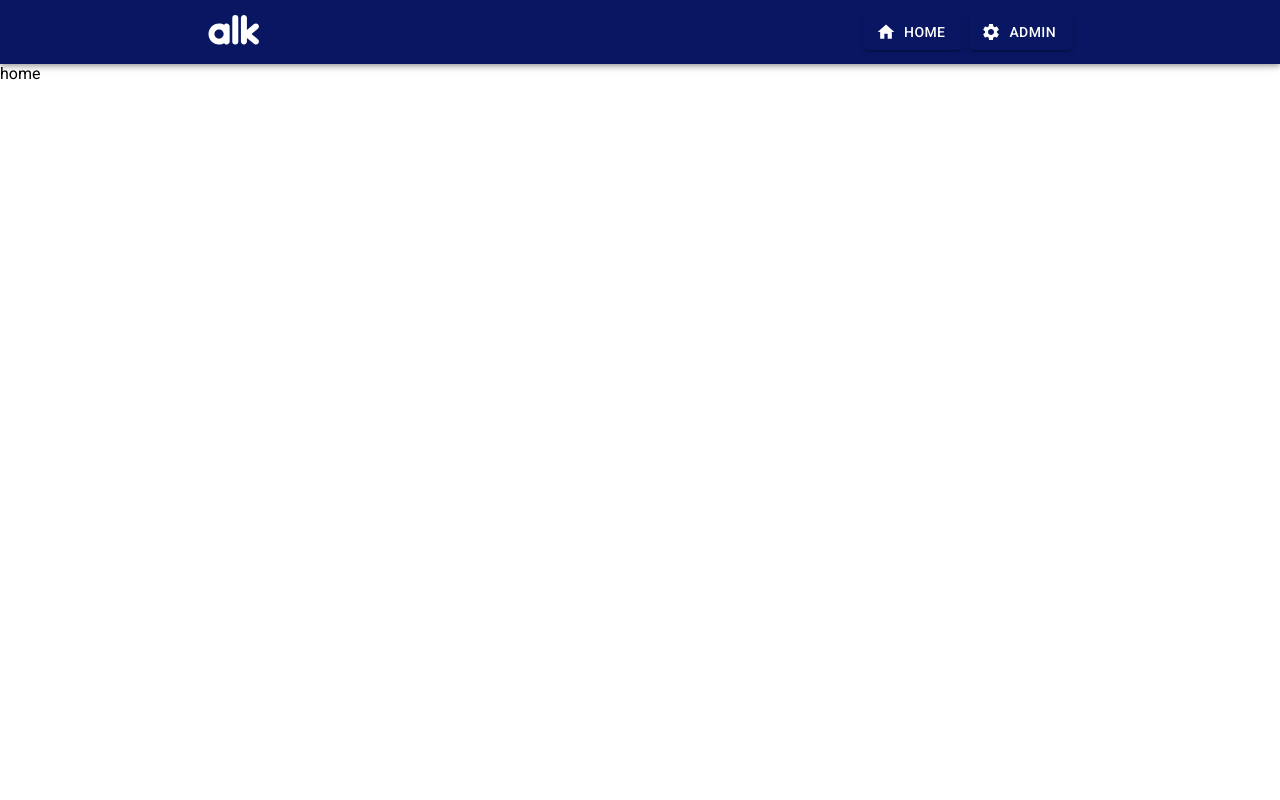
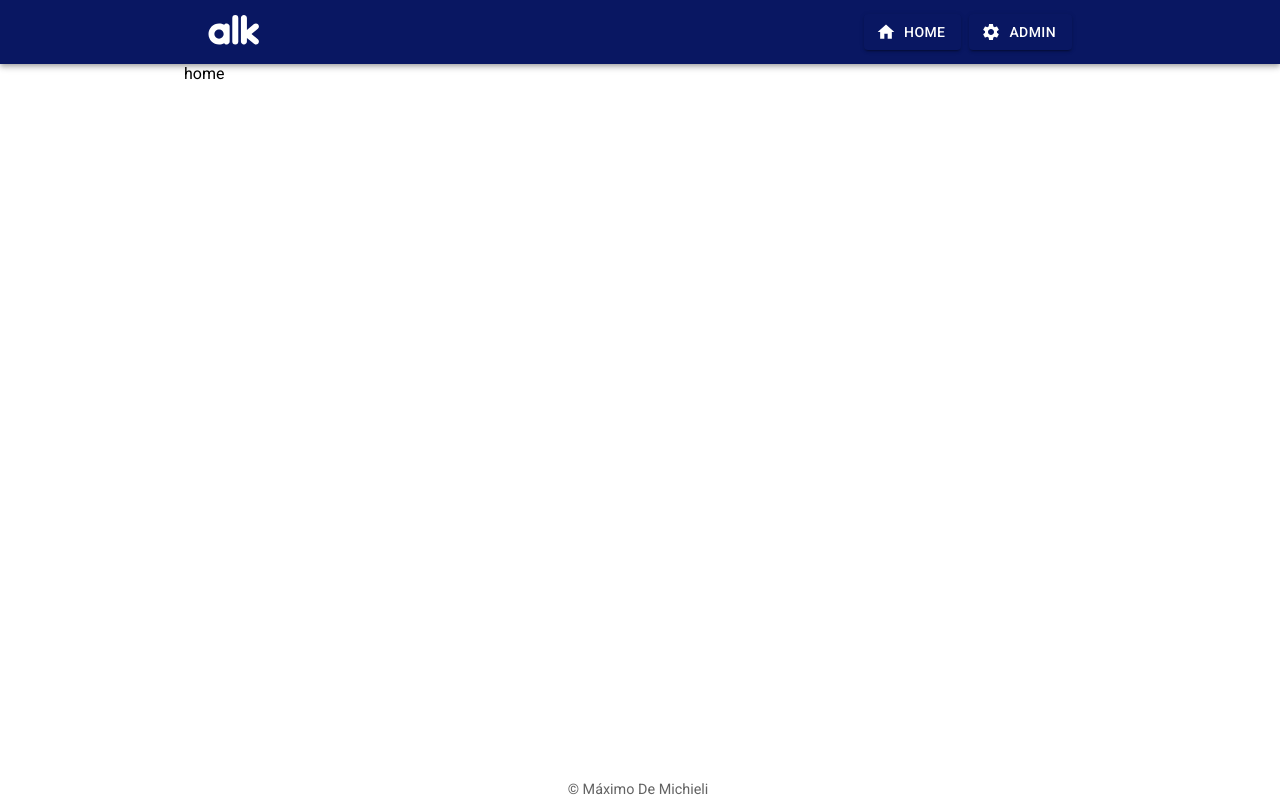
Before and after one commit to MaxiDeMichieli/alkemy-blog-fontend, a React (Create React App) app: page / in a window 1280 px wide. Built offline with nearby package versions, Linux system fonts and the light colour scheme.

Commit message:
Add footer component and change header

```diff
--- a/src/App.jsx
+++ b/src/App.jsx
@@ -1,8 +1,10 @@
 import React from 'react';
 import { BrowserRouter } from 'react-router-dom';
 import { ThemeProvider } from '@material-ui/core/styles';
+import { Container } from '@material-ui/core';
 import Router from './router/Router';
 import Header from './components/Header';
+import Footer from './components/Footer';
 import theme from './theme';
 
 function App() {
@@ -10,7 +12,10 @@ function App() {
     <BrowserRouter>
       <ThemeProvider theme={theme}>
         <Header />
-        <Router />
+        <Container maxWidth="md">
+          <Router />
+        </Container>
+        <Footer />
       </ThemeProvider>
     </BrowserRouter>
   );
--- /dev/null
+++ b/src/components/Footer.jsx
@@ -0,0 +1,28 @@
+import React from 'react';
+import { makeStyles } from '@material-ui/core/styles';
+
+const useStyles = makeStyles(() => ({
+  footer: {
+    position: 'absolute',
+    width: '100%',
+    right: 0,
+    bottom: 0,
+    color: '#636363',
+    textAlign: 'center',
+    fontSize: '.9rem',
+    padding: 2,
+    paddingTop: 30,
+  },
+}));
+
+function Footer() {
+  const classes = useStyles();
+
+  return (
+    <footer className={classes.footer}>
+      &copy; Máximo De Michieli
+    </footer>
+  );
+}
+
+export default Footer;
--- a/src/components/Header.jsx
+++ b/src/components/Header.jsx
@@ -14,7 +14,7 @@ const useStyles = makeStyles(() => ({
   },
 }));
 
-function ButtonAppBar() {
+function Header() {
   const classes = useStyles();
 
   return (
@@ -55,4 +55,4 @@ function ButtonAppBar() {
   );
 }
 
-export default ButtonAppBar;
+export default Header;
--- a/src/index.css
+++ b/src/index.css
@@ -2,4 +2,10 @@ body {
   margin: 0;
   padding: 0;
   font-family: 'Roboto';
+  min-height: 100vh;
 }
+
+a, a:link, a:visited, a:active, a:hover {
+  color: unset;
+  text-decoration: none;
+}
```
